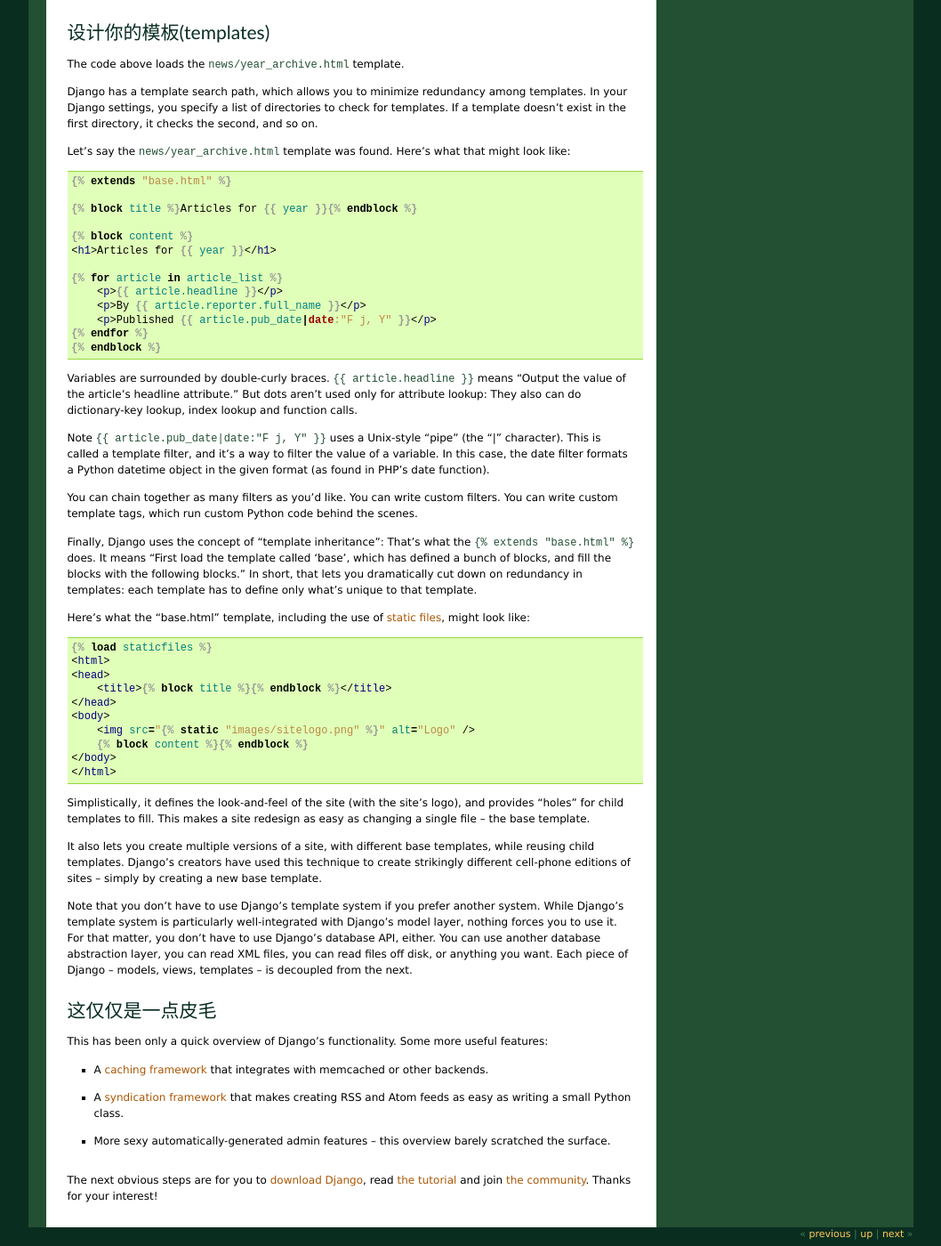
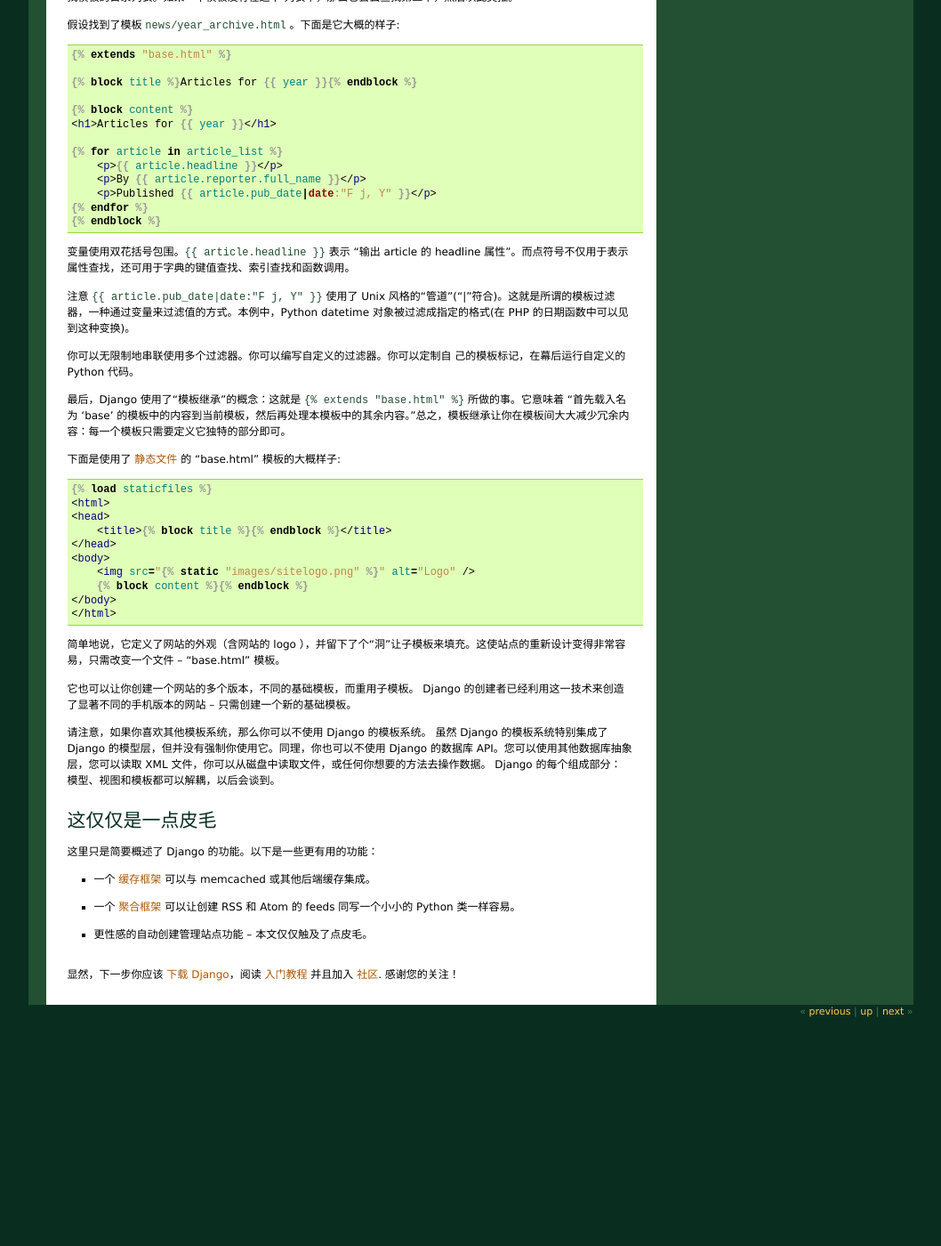
Before and after one commit to yourtion/Django-Chinese-Docs, a Sphinx documentation site: the page built from docs/intro/overview.txt, in a window 1280 px wide and 1400 px high, scrolled down 3247 px. Shown: the whole window at 89% size, without its empty margins (111-1169 px from the left). Built offline with Sphinx 7.4.7, drawn with Linux system fonts in a browser that asks for light colours; cross-references to code outside the pages are shown as plain code; after the commit the page ends 4398 px from its top, so only the background shows below that; some of the changed text lies outside the part shown.

Commit message:
翻译完成

```diff
--- a/docs/intro/overview.txt
+++ b/docs/intro/overview.txt
@@ -52,32 +52,32 @@
 
 .. code-block:: python
 
-    # Import the models we created from our "news" app
+    # 导入我们在 "news "应用中创建的模型。
     >>> from news.models import Reporter, Article
 
-    # No reporters are in the system yet.
+    # 在系统中还没有 reporters 。
     >>> Reporter.objects.all()
     []
 
-    # Create a new Reporter.
+    # 创建一个新的 Reporter 。
     >>> r = Reporter(full_name='John Smith')
 
-    # Save the object into the database. You have to call save() explicitly.
+    # 将对象保存到数据库。你需要显示的调用 save() 方法。
     >>> r.save()
 
-    # Now it has an ID.
+    # 现在它拥有了一个ID。
     >>> r.id
     1
 
-    # Now the new reporter is in the database.
+    # 现在新的 reporter 已经存在数据库里了。
     >>> Reporter.objects.all()
     [<Reporter: John Smith>]
 
-    # Fields are represented as attributes on the Python object.
+    # 字段被表示为一个 Python 对象的属性。
     >>> r.full_name
     'John Smith'
 
-    # Django provides a rich database lookup API.
+    # Django 提供了丰富的数据库查询 API。
     >>> Reporter.objects.get(id=1)
     <Reporter: John Smith>
     >>> Reporter.objects.get(full_name__startswith='John')
@@ -89,45 +89,43 @@
         ...
     DoesNotExist: Reporter matching query does not exist. Lookup parameters were {'id': 2}
 
-    # Create an article.
+    # 创建一个 article.
     >>> from datetime import date
     >>> a = Article(pub_date=date.today(), headline='Django is cool',
     ...     content='Yeah.', reporter=r)
     >>> a.save()
 
-    # Now the article is in the database.
+    # 现在 article 已经存在数据库里了。
     >>> Article.objects.all()
     [<Article: Django is cool>]
 
-    # Article objects get API access to related Reporter objects.
+    # Article 对象有 API 可以访问到关联到 Reporter 对象。
     >>> r = a.reporter
     >>> r.full_name
     'John Smith'
 
-    # And vice versa: Reporter objects get API access to Article objects.
+    # 反之亦然：Reporter 对象也有访问 Article 对象的API。
     >>> r.article_set.all()
     [<Article: Django is cool>]
 
-    # The API follows relationships as far as you need, performing efficient
-    # JOINs for you behind the scenes.
-    # This finds all articles by a reporter whose name starts with "John".
+    # API 会在幕后高效的关联表来满足你的关联查询的需求。
+    # 以下例子是找出名字开头为 "John" 的 reporter 的所有 articles 。
     >>> Article.objects.filter(reporter__full_name__startswith="John")
     [<Article: Django is cool>]
 
-    # Change an object by altering its attributes and calling save().
+    # 通过更改一个对象的属性值，然后再调用 save() 方法来改变它。
     >>> r.full_name = 'Billy Goat'
     >>> r.save()
 
-    # Delete an object with delete().
+    # 调用 delete() 方法来删除一个对象。
     >>> r.delete()
 
 一个动态的管理接口：它不仅仅是个脚手架 -- 还是个完整的房子
 ============================================================================
 
-Once your models are defined, Django can automatically create a professional,
-production ready :doc:`administrative interface </ref/contrib/admin/index>` -- a Web
-site that lets authenticated users add, change and delete objects. It's as easy
-as registering your model in the admin site::
+一旦你的 models 被定义好，Django 能自动创建一个专业的，可以用于生产环境的
+:doc:`管理界面 </ref/contrib/admin/index>` --
+一个可让授权用户添加，修改和删除对象的网站。它使用起来非常简单只需在你的 admin site 中注册你的模型即可。::
 
     # In models.py...
 
@@ -147,28 +145,21 @@ as registering your model in the admin site::
 
     admin.site.register(models.Article)
 
-The philosophy here is that your site is edited by a staff, or a client, or
-maybe just you -- and you don't want to have to deal with creating backend
-interfaces just to manage content.
+这种设计理念是你的网站一般是由一个员工,或者客户，或者仅仅是你自己去编辑 -- 而你应该不会想要仅仅为了管理内容而去创建后台界面。
 
-One typical workflow in creating Django apps is to create models and get the
-admin sites up and running as fast as possible, so your staff (or clients) can
-start populating data. Then, develop the way data is presented to the public.
+在一个创建 Django 应用的典型工作流中，首先需要创建模型并尽可能快地启动和运行 admin sites，
+让您的员工(或者客户)能够开始录入数据。然后,才开发展现数据给公众的方式。
 
 设计你的 URLs
 ================
 
-A clean, elegant URL scheme is an important detail in a high-quality Web
-application. Django encourages beautiful URL design and doesn't put any cruft
-in URLs, like ``.php`` or ``.asp``.
+一个干净的，优雅的 URL 方案是一个高质量 Web 应用程序的重要细节。
+Django 鼓励使用漂亮的 URL 设计，并且不鼓励把没必要的东西放到 URLs 里面，像 ``.php`` 或 ``.asp``.
 
-To design URLs for an app, you create a Python module called a :doc:`URLconf
-</topics/http/urls>`. A table of contents for your app, it contains a simple mapping
-between URL patterns and Python callback functions. URLconfs also serve to
-decouple URLs from Python code.
+为了给一个 app 设计 URLs，你需要创建一个 Python 模块叫做 :doc:`URLconf </topics/http/urls>`。这是一个你的 app 内容目录，
+它包含一个简单的 URL 匹配模式与 Python 回调函数间的映射关系。这有助于解耦 Python 代码和 URLs 。
 
-Here's what a URLconf might look like for the ``Reporter``/``Article``
-example above::
+这是针对上面 ``Reporter``/``Article`` 例子所配置的 URLconf 大概样子::
 
     from django.conf.urls import patterns
 
@@ -178,54 +169,43 @@ example above::
         (r'^articles/(\d{4})/(\d{2})/(\d+)/$', 'news.views.article_detail'),
     )
 
-The code above maps URLs, as simple regular expressions, to the location of
-Python callback functions ("views"). The regular expressions use parenthesis to
-"capture" values from the URLs. When a user requests a page, Django runs
-through each pattern, in order, and stops at the first one that matches the
-requested URL. (If none of them matches, Django calls a special-case 404 view.)
-This is blazingly fast, because the regular expressions are compiled at load
-time.
+上面的代码映射了 URLs ，从一个简单的正则表达式，到 Python 回调函数("views")所在的位置。
+正则表达式通过圆括号来“捕获” URLs 中的值。当一个用户请求一个页面时， Django
+将按照顺序去匹配每一个模式，并停在第一个匹配请求的 URL 上。(如果没有匹配到， Django 将会展示一个404的错误页面。) 整个过程是极快的，因为在加载时正则表达式就进行了编译。
 
-Once one of the regexes matches, Django imports and calls the given view, which
-is a simple Python function. Each view gets passed a request object --
-which contains request metadata -- and the values captured in the regex.
+一旦有一个正则表达式匹配上了，Django
+将导入和调用对应的视图，它其实就是一个简单的 Python 函数。每个视图将得到一个
+request 对象 -- 它包含了 request 的 meta 信息 -- 和正则表达式所捕获到的值。
 
-For example, if a user requested the URL "/articles/2005/05/39323/", Django
-would call the function ``news.views.article_detail(request,
-'2005', '05', '39323')``.
+例如：如果一个用户请求了个 URL "/articles/2005/05/39323/", Django
+将会这样调用函数 ``news.views.article_detail(request, '2005', '05', '39323')``.
 
 编写你的视图(views)
 =====================
 
-Each view is responsible for doing one of two things: Returning an
-:class:`~django.http.HttpResponse` object containing the content for the
-requested page, or raising an exception such as :class:`~django.http.Http404`.
-The rest is up to you.
+每个视图只负责两件事中的一件：返回一个包含请求页面内容的
+:class:`~django.http.HttpResponse` 对象; 或抛出一个异常如
+:class:`~django.http.Http404` 。至于其他就靠你了。
 
-Generally, a view retrieves data according to the parameters, loads a template
-and renders the template with the retrieved data. Here's an example view for
-``year_archive`` from above::
+通常，一个视图会根据参数来检索数据，加载一个模板并且根据该模板来呈现检索出来的数据。
+下面是个接上例的 ``year_archive`` 例子 ::
 
     def year_archive(request, year):
         a_list = Article.objects.filter(pub_date__year=year)
         return render_to_response('news/year_archive.html', {'year': year, 'article_list': a_list})
 
-This example uses Django's :doc:`template system </topics/templates>`, which has
-several powerful features but strives to stay simple enough for non-programmers
-to use.
+这个例子使用了 Django 的 :doc:`模板系统 </topics/templates>`，该模板系统功能强大且简单易用，甚至非编程人员也会使用。
 
 设计你的模板(templates)
 ==========================
 
-The code above loads the ``news/year_archive.html`` template.
+上面的例子中载入了 ``news/year_archive.html`` 模板。
 
-Django has a template search path, which allows you to minimize redundancy among
-templates. In your Django settings, you specify a list of directories to check
-for templates. If a template doesn't exist in the first directory, it checks the
-second, and so on.
+Django 有一个模板搜索路径板，它让你尽可能的减少冗余而重复利用模板。在你的
+Django设置中，你可以指定一个查找模板的目录列表。如果一个模板没有在这个
+列表中，那么它会去查找第二个，然后以此类推。
 
-Let's say the ``news/year_archive.html`` template was found. Here's what that
-might look like:
+假设找到了模板 ``news/year_archive.html`` 。下面是它大概的样子:
 
 .. code-block:: html+django
 
@@ -243,28 +223,22 @@ might look like:
     {% endfor %}
     {% endblock %}
 
-Variables are surrounded by double-curly braces. ``{{ article.headline }}``
-means "Output the value of the article's headline attribute." But dots aren't
-used only for attribute lookup: They also can do dictionary-key lookup, index
-lookup and function calls.
+变量使用双花括号包围。``{{ article.headline }}`` 表示 “输出 article 的 headline
+属性”。而点符号不仅用于表示属性查找，还可用于字典的键值查找、索引查找和函数调用。
 
-Note ``{{ article.pub_date|date:"F j, Y" }}`` uses a Unix-style "pipe" (the "|"
-character). This is called a template filter, and it's a way to filter the value
-of a variable. In this case, the date filter formats a Python datetime object in
-the given format (as found in PHP's date function).
+注意 ``{{ article.pub_date|date:"F j, Y" }}`` 使用了 Unix
+风格的“管道”("|"符合)。这就是所谓的模板过滤器，一种通过变量来过滤值的方式。本例中，Python
+datetime 对象被过滤成指定的格式(在 PHP 的日期函数中可以见到这种变换)。
 
-You can chain together as many filters as you'd like. You can write custom
-filters. You can write custom template tags, which run custom Python code behind
-the scenes.
+你可以无限制地串联使用多个过滤器。你可以编写自定义的过滤器。你可以定制自
+己的模板标记，在幕后运行自定义的 Python 代码。
 
-Finally, Django uses the concept of "template inheritance": That's what the
-``{% extends "base.html" %}`` does. It means "First load the template called
-'base', which has defined a bunch of blocks, and fill the blocks with the
-following blocks." In short, that lets you dramatically cut down on redundancy
-in templates: each template has to define only what's unique to that template.
+最后，Django 使用了“模板继承”的概念：这就是 ``{% extends "base.html" %}``
+所做的事。它意味着 “首先载入名为 'base'
+的模板中的内容到当前模板，然后再处理本模板中的其余内容。”总之，模板继承让你在模板间大大减少冗余内容：每一个模板只需要定义它独特的部分即可。
 
-Here's what the "base.html" template, including the use of :doc:`static files
-</howto/static-files>`, might look like:
+下面是使用了 :doc:`静态文件 </howto/static-files>` 的 "base.html"
+模板的大概样子:
 
 .. code-block:: html+django
 
@@ -279,41 +253,31 @@ Here's what the "base.html" template, including the use of :doc:`static files
     </body>
     </html>
 
-Simplistically, it defines the look-and-feel of the site (with the site's logo),
-and provides "holes" for child templates to fill. This makes a site redesign as
-easy as changing a single file -- the base template.
+简单地说，它定义了网站的外观（含网站的 logo ），并留下了个“洞”让子模板来填充。这使站点的重新设计变得非常容易，只需改变一个文件
+-- "base.html" 模板。
 
-It also lets you create multiple versions of a site, with different base
-templates, while reusing child templates. Django's creators have used this
-technique to create strikingly different cell-phone editions of sites -- simply
-by creating a new base template.
+它也可以让你创建一个网站的多个版本，不同的基础模板，而重用子模板。
+Django 的创建者已经利用这一技术来创造了显著不同的手机版本的网站 -- 只需创建一个新的基础模板。
 
-Note that you don't have to use Django's template system if you prefer another
-system. While Django's template system is particularly well-integrated with
-Django's model layer, nothing forces you to use it. For that matter, you don't
-have to use Django's database API, either. You can use another database
-abstraction layer, you can read XML files, you can read files off disk, or
-anything you want. Each piece of Django -- models, views, templates -- is
-decoupled from the next.
+请注意，如果你喜欢其他模板系统，那么你可以不使用 Django 的模板系统。
+虽然 Django 的模板系统特别集成了 Django
+的模型层，但并没有强制你使用它。同理，你也可以不使用 Django 的数据库 API。您可以使用其他数据库抽象层，您可以读取 XML
+文件，你可以从磁盘中读取文件，或任何你想要的方法去操作数据。 Django 的每个组成部分：
+模型、视图和模板都可以解耦，以后会谈到。
 
 这仅仅是一点皮毛
 ========================
 
-This has been only a quick overview of Django's functionality. Some more useful
-features:
+这里只是简要概述了 Django 的功能。以下是一些更有用的功能：
 
-* A :doc:`caching framework </topics/cache>` that integrates with memcached
-  or other backends.
+* 一个 :doc:`缓存框架 </topics/cache>` 可以与 memcached 或其他后端缓存集成。
 
-* A :doc:`syndication framework </ref/contrib/syndication>` that makes
-  creating RSS and Atom feeds as easy as writing a small Python class.
+* 一个 :doc:`聚合框架 </ref/contrib/syndication>` 可以让创建 RSS 和 Atom 的 feeds 同写一个小小的 Python 类一样容易。
 
-* More sexy automatically-generated admin features -- this overview barely
-  scratched the surface.
+* 更性感的自动创建管理站点功能 – 本文仅仅触及了点皮毛。
 
-The next obvious steps are for you to `download Django`_, read :doc:`the
-tutorial </intro/tutorial01>` and join `the community`_. Thanks for your
-interest!
+显然，下一步你应该 `下载 Django`_，阅读 :doc:`入门教程 </intro/tutorial01>`
+并且加入 `社区`_. 感谢您的关注！
 
-.. _download Django: https://www.djangoproject.com/download/
-.. _the community: https://www.djangoproject.com/community/
+.. _下载 Django: https://www.djangoproject.com/download/
+.. _社区: https://www.djangoproject.com/community/
```
